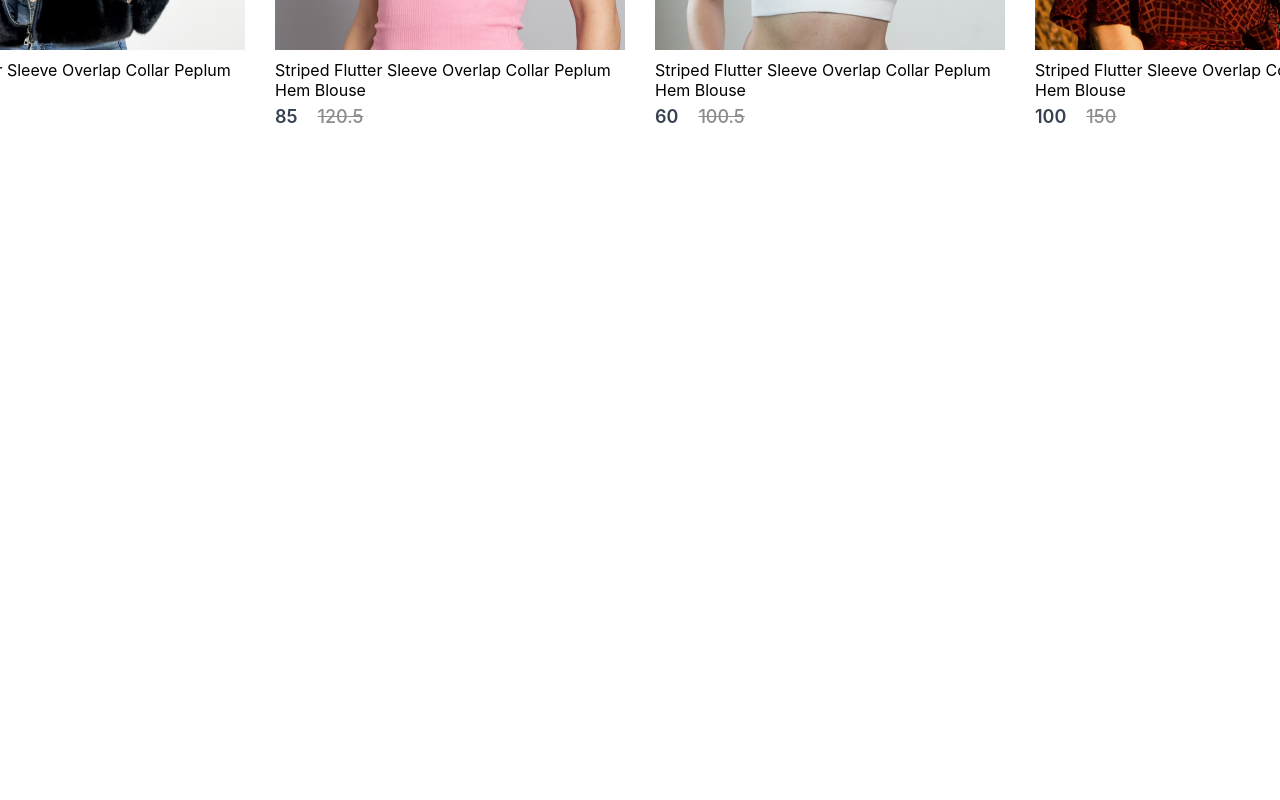
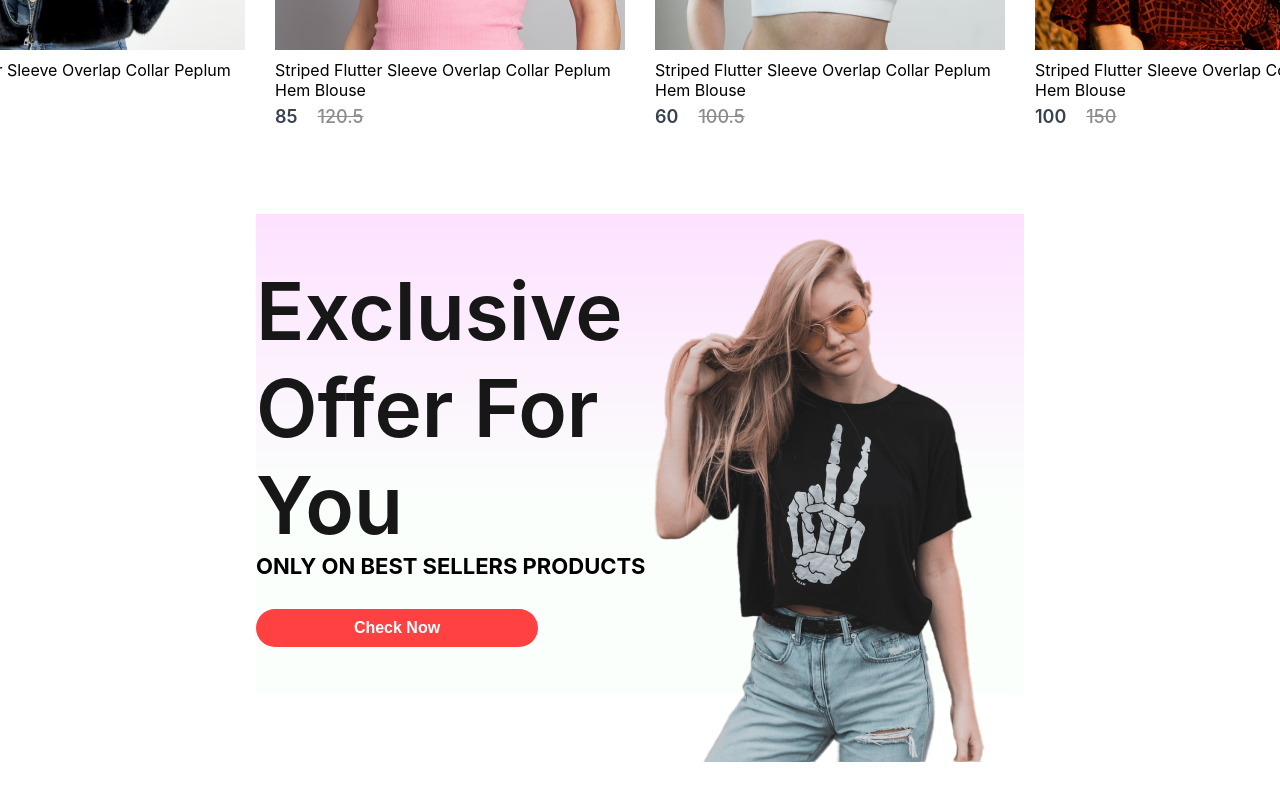
Before and after one commit to Sridevijagadesh/frontend, a React (Create React App) app: page / in a window 1280 px wide. Shown: the part 1378-2178 px from the top of the page. Before the commit the page ends 1592 px from the top, so only its background shows below. Built offline with nearby package versions, Linux system fonts and the light colour scheme.

Commit message:
offer-banner

```diff
--- /dev/null
+++ b/src/component/Offer/Offer.css
@@ -0,0 +1,43 @@
+.offers{
+  display: flex;
+  background: linear-gradient(180deg , #fde1ff , #e1ffea22 60%);
+  height: 60vh;
+  width: 60%;
+ margin: auto;
+margin-bottom: 150px;
+}
+.offer-left{
+  flex: 1;
+  display: flex;
+  flex-direction: column;
+  justify-content: center;
+}
+.offer-left h1{
+  color: #171717;
+  font-size: 80px;
+  font-weight: 600;
+
+}
+.offer-left p{
+  font-weight: bold;
+  font-size: 22px;
+}
+.offer-left button{
+  background-color: #ff4141;
+  font-size: 16px;
+  padding: 10px;
+  border: none;
+  color: white;
+  border-radius: 20px;
+  margin-top: 30px;
+  width: 282px;
+  font-weight: bold;
+  cursor: pointer;
+}
+.offers-right{
+  flex: 1;
+  display: flex;
+  align-items: center;
+  justify-content: center;
+  padding-top:50px ;
+}
--- /dev/null
+++ b/src/component/Offer/Offer.jsx
@@ -0,0 +1,21 @@
+import React from 'react'
+import './Offer.css'
+import exclusive_image from '../Assets/exclusive_image.png'
+const Offer = () => {
+  return (
+    <div className='offers'>
+      <div className="offer-left">
+         <h1>Exclusive</h1>
+         <h1>Offer For You</h1>
+         <p>ONLY ON BEST SELLERS PRODUCTS</p>
+         <button>Check Now</button>
+      </div>
+      <div className="offer-right">
+        <img src={exclusive_image} alt=''></img>
+
+      </div>
+    </div>
+  )
+}
+
+export default Offer
--- a/src/pages/Shoped.jsx
+++ b/src/pages/Shoped.jsx
@@ -1,12 +1,14 @@
 import React from 'react'
 import Hero from '../component/Hero/Hero'
 import Popular from '../component/Popular/Popular'
+import Offer from '../component/Offer/Offer'
 
 const shop = () => {
   return (
     <div>
       <Hero/>
       <Popular/>
+      <Offer/>
     </div>
   )
 }
```
